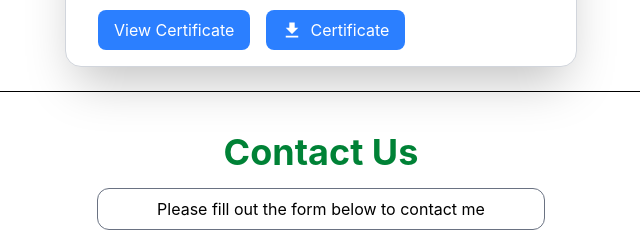
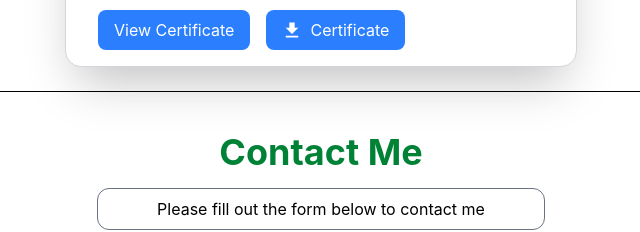
Before and after one commit to Madhu816/Portfolio, a React app: page / in a window 1280 px wide. Shown: the part 3100-3332 px from the top of the page, without its empty margins (319-959 px from the left). Built offline with nearby package versions, Linux system fonts and the light colour scheme; the HTML template or start-up script is replaced by a standard one.

Commit message:
contact me

```diff
--- a/src/components/Contact.jsx
+++ b/src/components/Contact.jsx
@@ -25,7 +25,7 @@ const Contact = () => {
     <>
       <div name="contact">
         <h1 className="mt-10 text-4xl font-bold text-green-700 text-center">
-          Contact Us
+          Contact Me
         </h1>
 
         <p className="text-center mt-4 max-w-md mx-auto border border-gray-500 p-2 rounded-xl">
```
